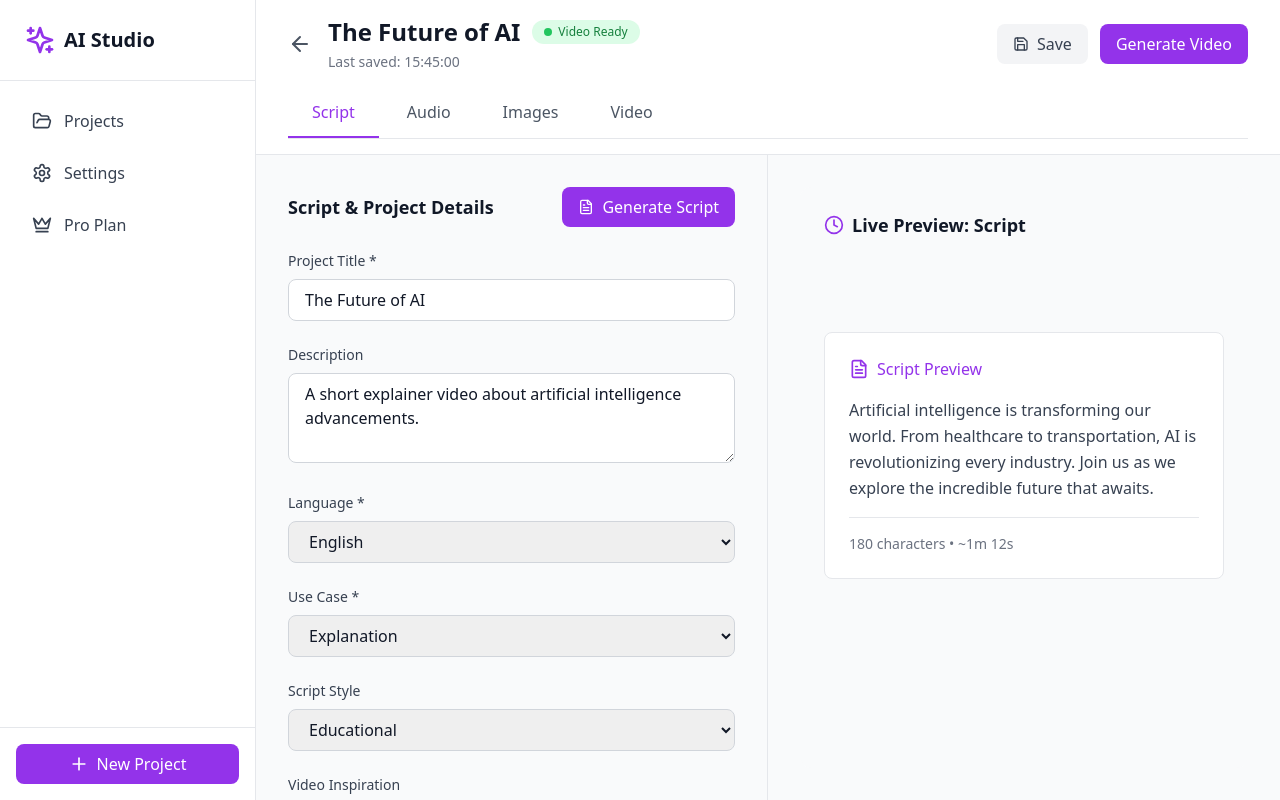
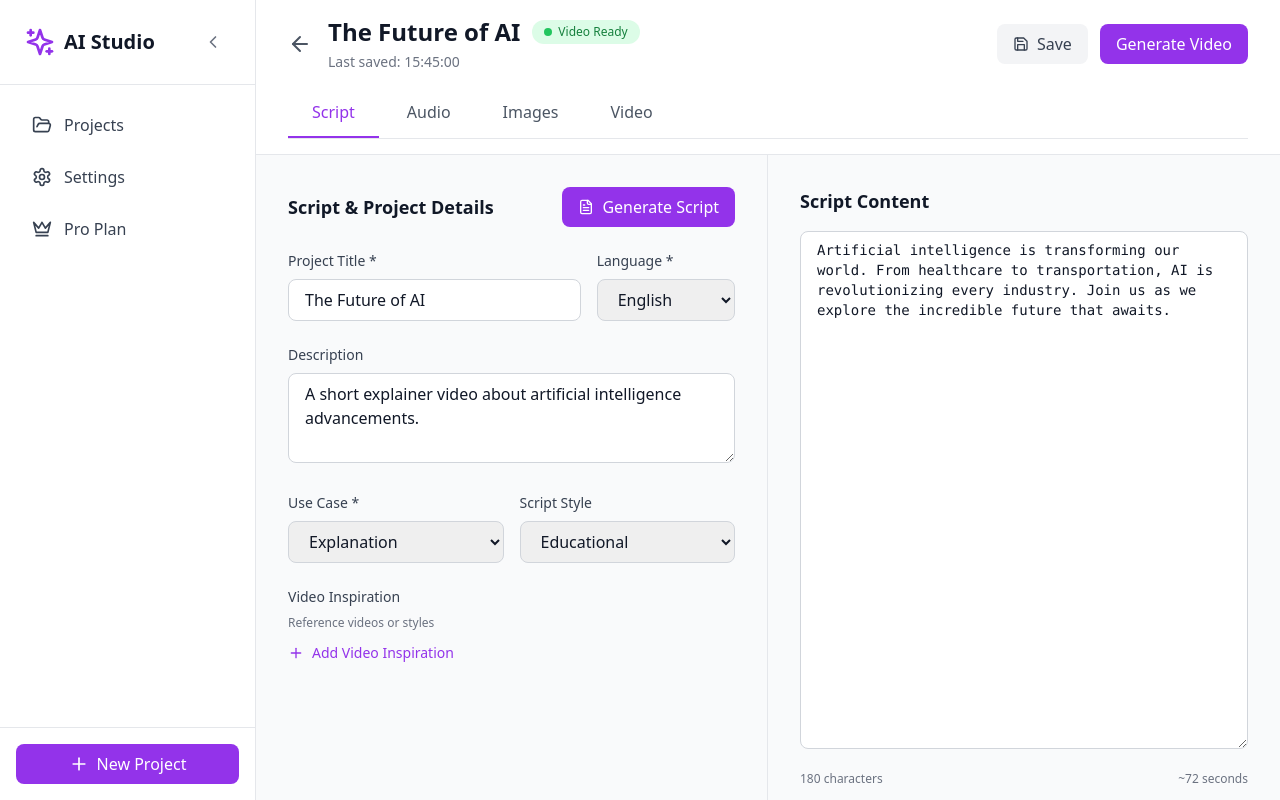
Before and after one commit to social-media-org/ui-frontend, a React (Vite) app in the folder frontend/: page /projects/1 in a window 1280 px wide. Built offline with nearby package versions, Linux system fonts and the light colour scheme; data requests are answered from the project's data file.

Commit message:
script page design

```diff
--- a/frontend/src/components/Sidebar.jsx
+++ b/frontend/src/components/Sidebar.jsx
@@ -1,10 +1,11 @@
-import React from 'react';
+import React, { useState } from 'react';
 import { Link, useLocation } from 'react-router-dom';
-import { Sparkles, FolderOpen, Settings, Crown, Plus } from 'lucide-react';
+import { Sparkles, FolderOpen, Settings, Crown, Plus, ChevronLeft, ChevronRight } from 'lucide-react';
 import clsx from 'clsx';
 
 const Sidebar = () => {
   const location = useLocation();
+  const [isCollapsed, setIsCollapsed] = useState(false);
 
   const menuItems = [
     { icon: FolderOpen, label: 'Projects', path: '/' },
@@ -13,13 +14,31 @@ const Sidebar = () => {
   ];
 
   return (
-    <div className="w-64 bg-white border-r border-gray-200 h-screen flex flex-col">
-      {/* Logo */}
-      <div className="p-6 border-b border-gray-200">
-        <Link to="/" className="flex items-center gap-2">
-          <Sparkles className="w-8 h-8 text-primary-600" />
-          <span className="text-xl font-bold text-gray-900">AI Studio</span>
+    <div
+      className={clsx(
+        'bg-white border-r border-gray-200 h-screen flex flex-col transition-all duration-300',
+        isCollapsed ? 'w-20' : 'w-64'
+      )}
+    >
+      {/* Logo and Toggle Button */}
+      <div className="p-6 border-b border-gray-200 flex items-center justify-between">
+        <Link to="/" className="flex items-center gap-2 overflow-hidden">
+          <Sparkles className="w-8 h-8 text-primary-600 flex-shrink-0" />
+          {!isCollapsed && (
+            <span className="text-xl font-bold text-gray-900 whitespace-nowrap">AI Studio</span>
+          )}
         </Link>
+        <button
+          onClick={() => setIsCollapsed(!isCollapsed)}
+          className="p-2 text-gray-500 hover:text-gray-700 hover:bg-gray-100 rounded-lg transition-colors flex-shrink-0"
+          title={isCollapsed ? 'Expand sidebar' : 'Collapse sidebar'}
+        >
+          {isCollapsed ? (
+            <ChevronRight className="w-5 h-5" />
+          ) : (
+            <ChevronLeft className="w-5 h-5" />
+          )}
+        </button>
       </div>
 
       {/* Navigation */}
@@ -31,11 +50,16 @@ const Sidebar = () => {
             <Link
               key={item.path}
               to={item.path}
-              className={clsx('sidebar-link', isActive && 'active')}
+              className={clsx(
+                'sidebar-link',
+                isActive && 'active',
+                isCollapsed && 'justify-center'
+              )}
               data-testid={`sidebar-${item.label.toLowerCase().replace(' ', '-')}`}
+              title={isCollapsed ? item.label : ''}
             >
-              <Icon className="w-5 h-5" />
-              <span>{item.label}</span>
+              <Icon className="w-5 h-5 flex-shrink-0" />
+              {!isCollapsed && <span>{item.label}</span>}
             </Link>
           );
         })}
@@ -45,11 +69,15 @@ const Sidebar = () => {
       <div className="p-4 border-t border-gray-200">
         <Link
           to="/projects/new"
-          className="flex items-center gap-2 w-full btn-primary justify-center"
+          className={clsx(
+            'flex items-center gap-2 w-full btn-primary',
+            isCollapsed ? 'justify-center px-2' : 'justify-center'
+          )}
           data-testid="new-project-button"
+          title={isCollapsed ? 'New Project' : ''}
         >
-          <Plus className="w-5 h-5" />
-          <span>New Project</span>
+          <Plus className="w-5 h-5 flex-shrink-0" />
+          {!isCollapsed && <span>New Project</span>}
         </Link>
       </div>
     </div>
--- a/frontend/src/components/editor/ScriptTab.jsx
+++ b/frontend/src/components/editor/ScriptTab.jsx
@@ -24,6 +24,7 @@ const ScriptTab = ({ project, onChange, onGenerate, loading }) => {
 
   return (
     <div className="space-y-6">
+      {/* Header with full width */}
       <div className="flex items-center justify-between">
         <h3 className="text-lg font-semibold text-gray-900">Script & Project Details</h3>
         <button
@@ -46,8 +47,10 @@ const ScriptTab = ({ project, onChange, onGenerate, loading }) => {
         </button>
       </div>
 
-      {/* Title */}
-      <div>
+      {/* Title and Language - Same line on md+ */}
+      <div className="grid grid-cols-1 md:grid-cols-3 gap-4">
+        {/* Title takes more space */}
+        <div className="md:col-span-2">
           <label className="block text-sm font-medium text-gray-700 mb-2">
             Project Title *
           </label>
@@ -58,21 +61,6 @@ const ScriptTab = ({ project, onChange, onGenerate, loading }) => {
             className="input-field"
             placeholder="Enter project title"
             data-testid="project-title-input"
-        />
-      </div>
-
-      {/* Description */}
-      <div>
-        <label className="block text-sm font-medium text-gray-700 mb-2">
-          Description
-        </label>
-        <textarea
-          value={project.description || ''}
-          onChange={(e) => onChange({ description: e.target.value })}
-          className="input-field"
-          rows={3}
-          placeholder="Describe your project"
-          data-testid="project-description-input"
           />
         </div>
 
@@ -95,7 +83,25 @@ const ScriptTab = ({ project, onChange, onGenerate, loading }) => {
             <option value="pt">Portuguese</option>
           </select>
         </div>
+      </div>
 
+      {/* Description */}
+      <div>
+        <label className="block text-sm font-medium text-gray-700 mb-2">
+          Description
+        </label>
+        <textarea
+          value={project.description || ''}
+          onChange={(e) => onChange({ description: e.target.value })}
+          className="input-field"
+          rows={3}
+          placeholder="Describe your project"
+          data-testid="project-description-input"
+        />
+      </div>
+
+      {/* Use Case and Style - Same line */}
+      <div className="grid grid-cols-1 md:grid-cols-2 gap-4">
         {/* Use Case */}
         <div>
           <label className="block text-sm font-medium text-gray-700 mb-2">
@@ -136,6 +142,7 @@ const ScriptTab = ({ project, onChange, onGenerate, loading }) => {
             <option value="professional">Professional</option>
           </select>
         </div>
+      </div>
 
       {/* Video Inspirations */}
       <div>
@@ -175,26 +182,6 @@ const ScriptTab = ({ project, onChange, onGenerate, loading }) => {
           Add Video Inspiration
         </button>
       </div>
-
-      {/* Script Content */}
-      <div>
-        <label className="block text-sm font-medium text-gray-700 mb-2">
-          Script Content
-        </label>
-        <textarea
-          value={project.script_text || ''}
-          onChange={(e) => onChange({ script_text: e.target.value })}
-          className="input-field font-mono text-sm"
-          rows={12}
-          placeholder="Enter your script here or generate one..."
-          data-testid="script-text-area"
-        />
-
-        <div className="flex items-center justify-between mt-2 text-xs text-gray-500">
-          <span data-testid="character-count">{characterCount} characters</span>
-          <span data-testid="estimated-duration">~{estimatedDuration} seconds</span>
-        </div>
-      </div>
     </div>
   );
 };
--- a/frontend/src/pages/ProjectEditorPage.jsx
+++ b/frontend/src/pages/ProjectEditorPage.jsx
@@ -368,9 +368,29 @@ const ProjectEditorPage = () => {
             )}
           </div>
 
-          {/* Right Column - Preview */}
+          {/* Right Column - Preview or Script Content */}
           <div className="w-1/2 overflow-y-auto p-8 bg-gray-50" data-testid="preview-column">
-            <PreviewPanel project={project} activeTab={activeTab} />
+            {activeTab === 'script' ? (
+              /* Script Content */
+              <div className="space-y-4">
+                <h3 className="text-lg font-semibold text-gray-900">Script Content</h3>
+                <textarea
+                  value={project.script_text || ''}
+                  onChange={(e) => handleChange({ script_text: e.target.value })}
+                  className="input-field font-mono text-sm w-full"
+                  rows={25}
+                  placeholder="Enter your script here or generate one..."
+                  data-testid="script-content-area"
+                />
+                <div className="flex items-center justify-between text-xs text-gray-500">
+                  <span>{(project.script_text || '').length} characters</span>
+                  <span>~{Math.ceil((project.script_text || '').length / 2.5)} seconds</span>
+                </div>
+              </div>
+            ) : (
+              /* Preview Panel for other tabs */
+              <PreviewPanel project={project} activeTab={activeTab} />
+            )}
           </div>
         </div>
       </div>
```
Lines whose indentation alone changed are shown as unchanged.
